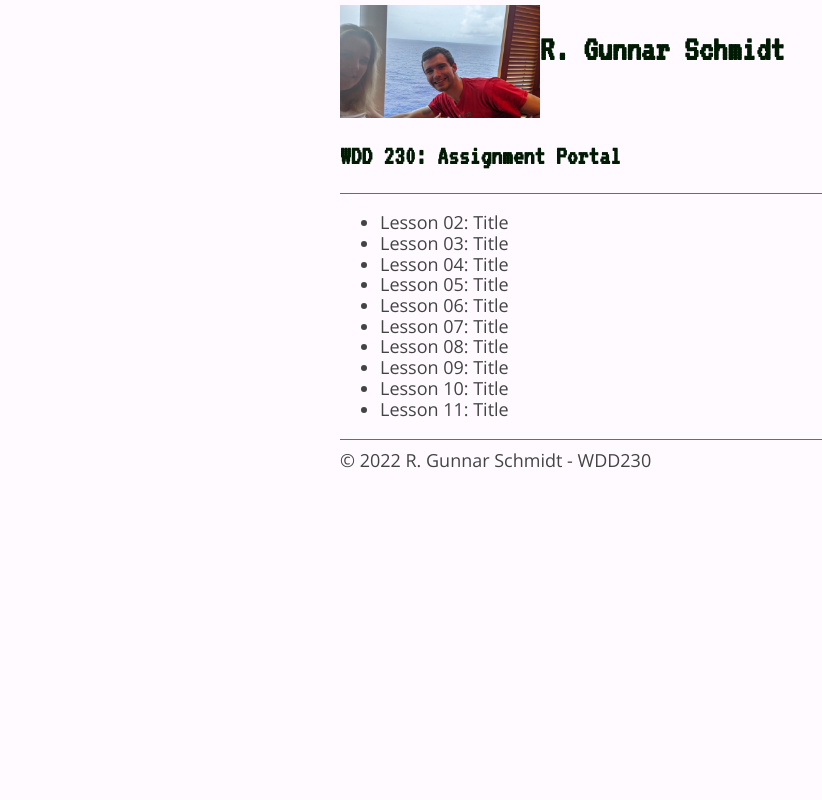
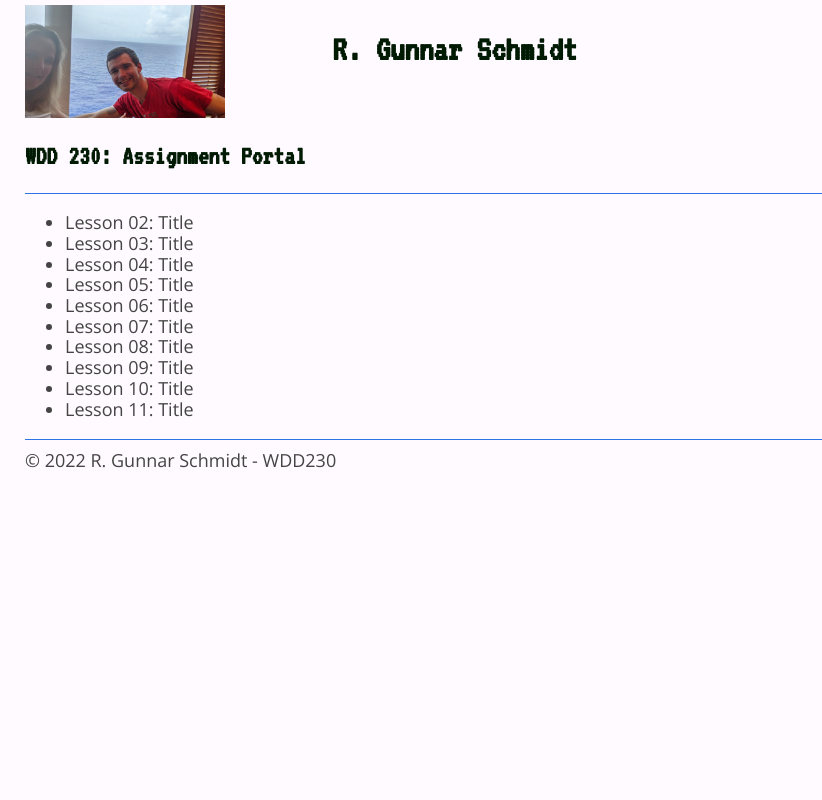
Before and after one commit to rgschmidt14/wdd230, a PHP site: page / in a window 1280 px wide. Shown: the whole page, without its empty margins (0-822 px from the left). Run offline with PHP 8.4, Linux system fonts and the light colour scheme.

Commit message:
cleared max width

```diff
--- a/css/small.css
+++ b/css/small.css
@@ -14,7 +14,7 @@ body {
     margin: auto;
     color: #444;
     /* min-width: 300px; */
-    max-width: 600px;
+    /*max-width: 600px; changing for small medium large*/
     background-color: #FFFAFF;
   }
   h1, h2, h3, h4, h5, h6, p {
```
